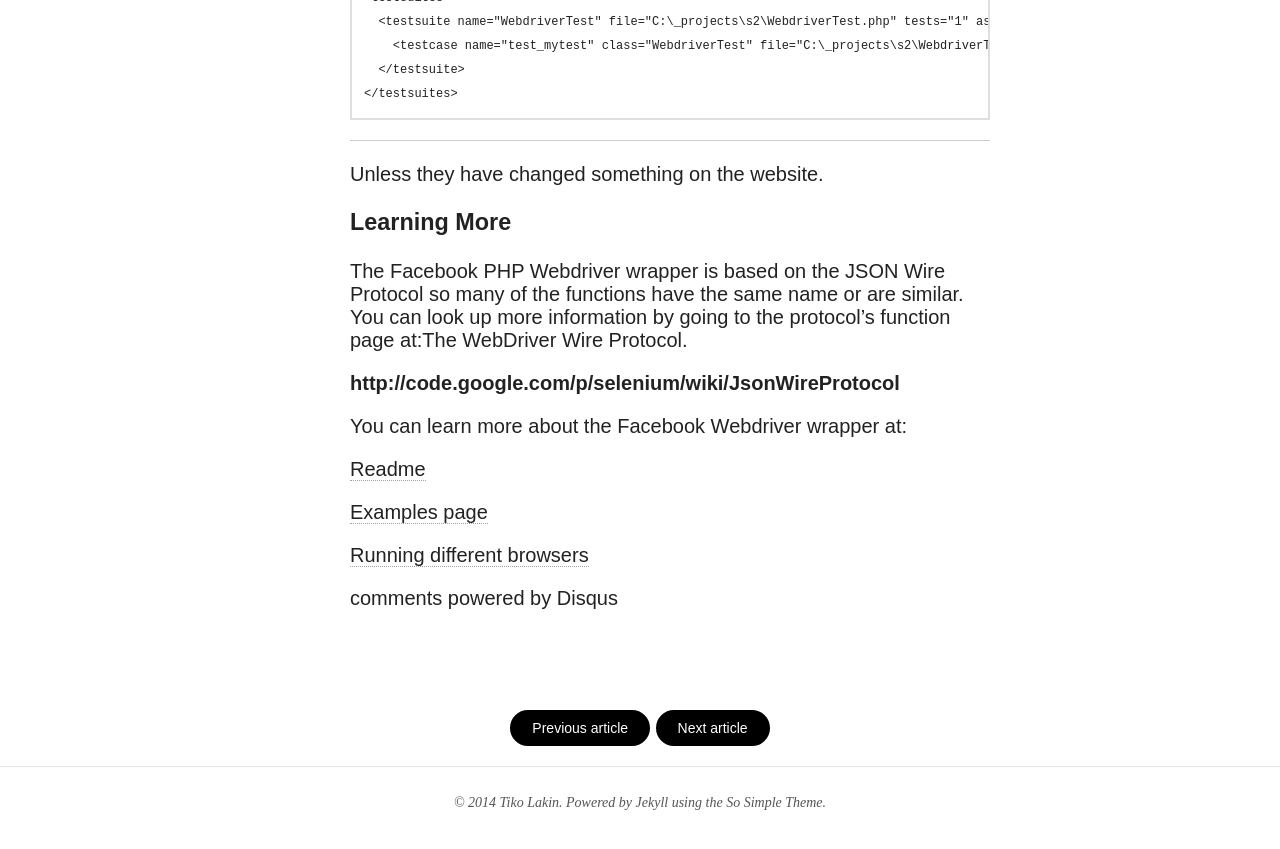
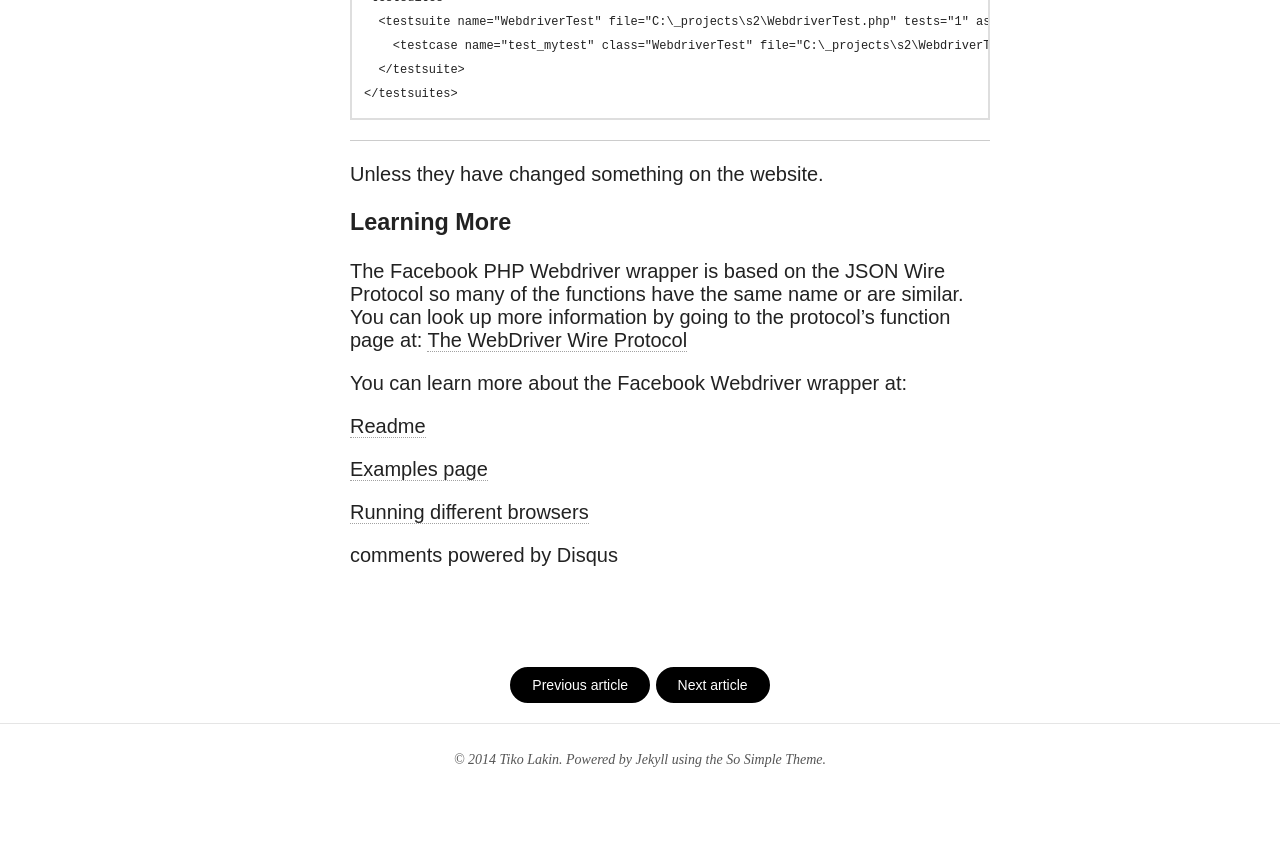
Before and after one commit to ftrmrkt/tikolakin.github.io, a Jekyll site: the page built from _posts/2014-02-20-fb-php-webdriver.md, in a window 1280 px wide and 900 px high, scrolled down 3105 px. Shown: the top 849 px of the window. Built offline with Jekyll 4.4.1, drawn with Linux system fonts in a browser that asks for light colours; nearby versions of some CDN libraries; comment, search, counter and statistics services are not loaded.

Commit message:
Update 2014-02-20-fb-php-webdriver.md

```diff
--- a/_posts/2014-02-20-fb-php-webdriver.md
+++ b/_posts/2014-02-20-fb-php-webdriver.md
@@ -113,9 +113,8 @@ Unless they have changed something on the website.
 
 ###Learning More
 
-The Facebook PHP Webdriver wrapper is based on the JSON Wire Protocol so many of the functions have the same name or are similar. You can look up more information by going to the protocol's function page at:The WebDriver Wire Protocol.
+The Facebook PHP Webdriver wrapper is based on the JSON Wire Protocol so many of the functions have the same name or are similar. You can look up more information by going to the protocol's function page at: [The WebDriver Wire Protocol](http://code.google.com/p/selenium/wiki/JsonWireProtocol)
 
- __http://code.google.com/p/selenium/wiki/JsonWireProtocol__
 
 You can learn more about the Facebook Webdriver wrapper at:
 
```
